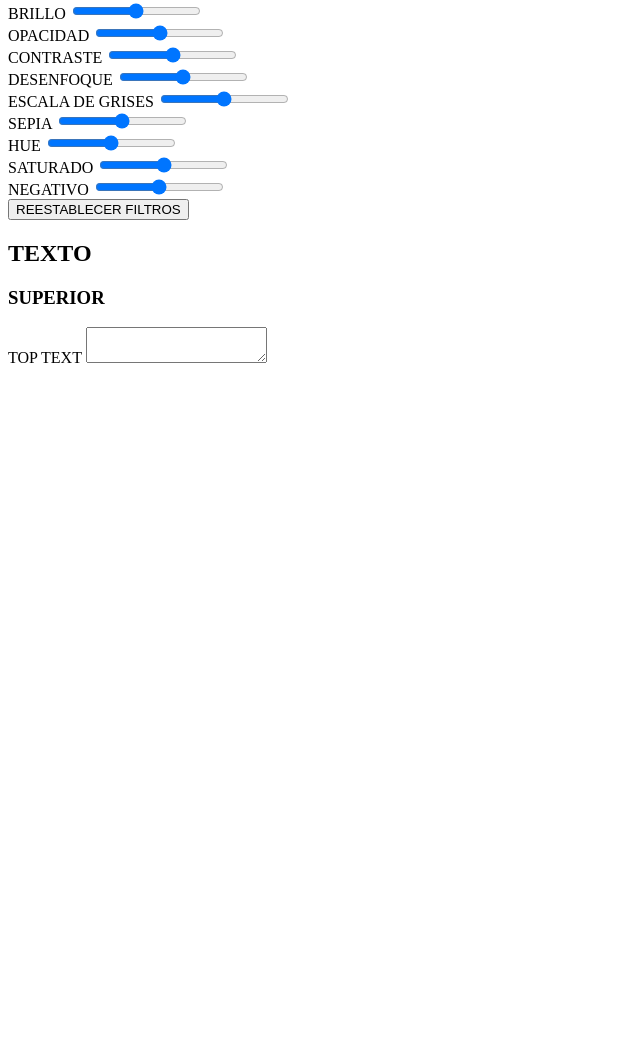
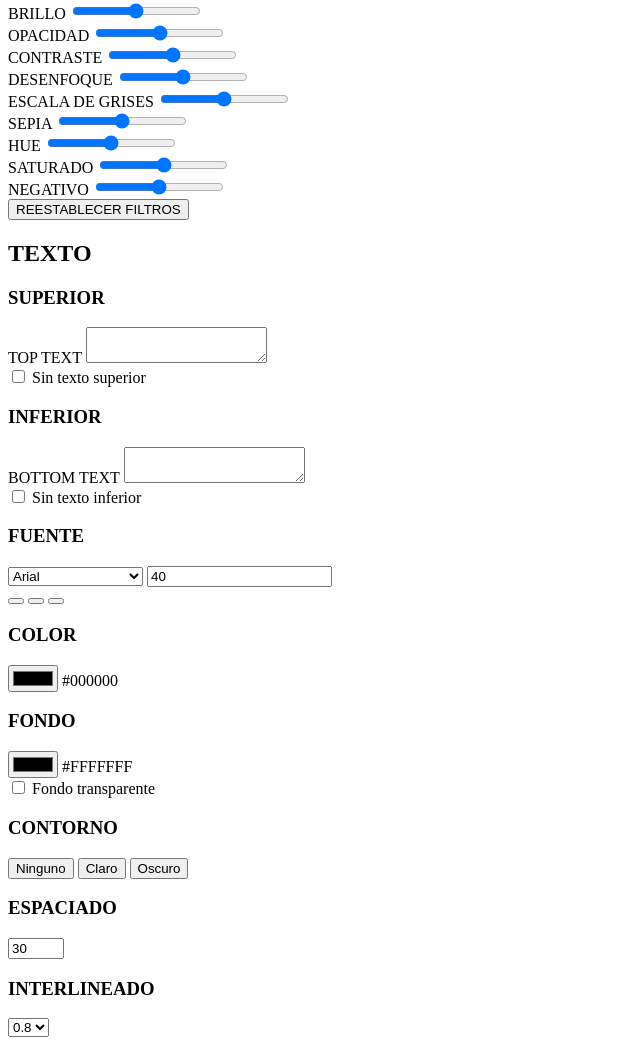
Before and after one commit to EricaNani/Proyecto-Generador-De-Memes, a plain HTML site: page index.html in a window 1280 px wide. Shown: the part 357-1402 px from the top of the page, without its empty margins (0-640 px from the left). Before the commit the page ends 800 px from the top, so only its background shows below. Drawn offline with Linux system fonts and the light colour scheme.

Commit message:
Finalice maquetado html

```diff
--- a/index.html
+++ b/index.html
@@ -7,6 +7,9 @@
     <title>Generador de memes</title>
 </head>
 <body>
+<!--
+                Container de imagen  -->
+
 <main class="all-container">
     <header class="header">
         <nav class="nav-buttons">
@@ -25,6 +28,8 @@
         <article class="bottom-text">BOTTOM TEXT</article>
 
     </section>
+
+                <!-- Panel de filtros de imagen -->
 
     <aside class="panel-image">
         <section class="section-panel-image">
@@ -106,6 +111,8 @@
 
         </section>
 
+                    <!-- Panel estilos de texto -->
+
         <section class="section-panel-text">
             <h2 class="tittle-panel-text">TEXTO</h2>
 
@@ -113,6 +120,88 @@
                 <h3 class="control-panel-tittle">SUPERIOR</h3>
                 <label for="top-text">TOP TEXT</label>
                 <textarea name="top-text" id="top-text" ></textarea>
+                <div>
+                    <input id="top-check" type= "checkbox">
+                    <label for="top-check">Sin texto superior</label>
+                </div>
+            </div>
+
+            <div class="control-panel-text">
+                <h3 class="control-panel-tittle">INFERIOR</h3>
+                <label for="top-text">BOTTOM TEXT</label>
+                <textarea name="top-text" id="top-text" ></textarea>
+                <div>
+                    <input id="top-check-2" type= "checkbox">
+                    <label for="top-check-2">Sin texto inferior</label>
+                </div>
+            </div>
+
+            <div class="control-panel">
+                <h3 class="control-panel-tittle">FUENTE</h3>
+                <select id="fontstyle-select" class="control-panel-font">
+                <option value="Arial">Arial</option>
+                <option value="Arial Black">Arial Black</option>
+                <option value="Candara">Candara</option>
+                <option value="Comic Sans">Comic Sans</option>
+                <option value="Helvetica">Helvetica</option>
+                <option value="Impact">Impact</option>
+                <option value="Verdana">Verdana</option>
+                <option value="Times New Roman">Times New Roman</option>
+            </select>
+
+            <input type="number" class="font-size" id="font-size" min="12" value="40">
+
+             <div class="container-button-align">
+                <button class="button-align "></button>
+                <button class="button-align"></button>
+                <button class="button-align"></button>
+             </div>
+            </div>
+
+            <div class="control-panel">
+                <div class="control-panel-columns">
+                    <h3 class="control-panel-tittle">COLOR</h3>
+                     <div class="control-panel-color"></div>
+                     <input type="color" id="color-text-input" value="#000000" >
+                     <span id="text-color">#000000</span>
+                  </div>
+                <div class="control-panel-columns">
+                    <h3 class="control-panel-tittle">FONDO</h3>
+                     <div class="control-panel-color"></div>
+                     <input type="color" id="color-background-text-input" value="#FFFFFFF" >
+                     <span id="text-background-color">#FFFFFFF</span>
+                </div>
+
+                <div class="control-panel-checkbox">
+                    <input id="top-check-transparent" type= "checkbox">
+                    <label for="top-check-transparent">Fondo transparente</label>
+                </div>
+            </div>
+
+            <div class="control-panel">
+                <h3 class="control-panel-tittle">CONTORNO</h3>
+                 <div class="container-button-outline">
+                     <button class="button-outline" id="no-outline-button">Ninguno</button>
+                     <button class="button-outline" id="light-outline-button">Claro</button>
+                     <button class="button-outline" id="dark-outline-button">Oscuro</button>
+                 </div>
+            </div>
+
+            <div class="control-panel">
+                <h3 class="control-panel-tittle">ESPACIADO</h3>
+                <input type="number" id="spacing-input" class="control-panel-input" min="10" max="50" value="30"></input>
+            </div>
+
+            <div class="control-panel">
+                <h3 class="control-panel-tittle">INTERLINEADO</h3>
+                <select id="line-height-select" class="control-panel-input">
+                    <option value="0.8">0.8</option>
+                    <option value="1">1</option>
+                    <option value="1.2">1.2</option>
+                    <option value="1.5">1.5</option>
+                    <option value="2">2</option>
+                    <option value="2.5">2.5</option>
+                </select>
             </div>
         </section>
     </aside>
```
